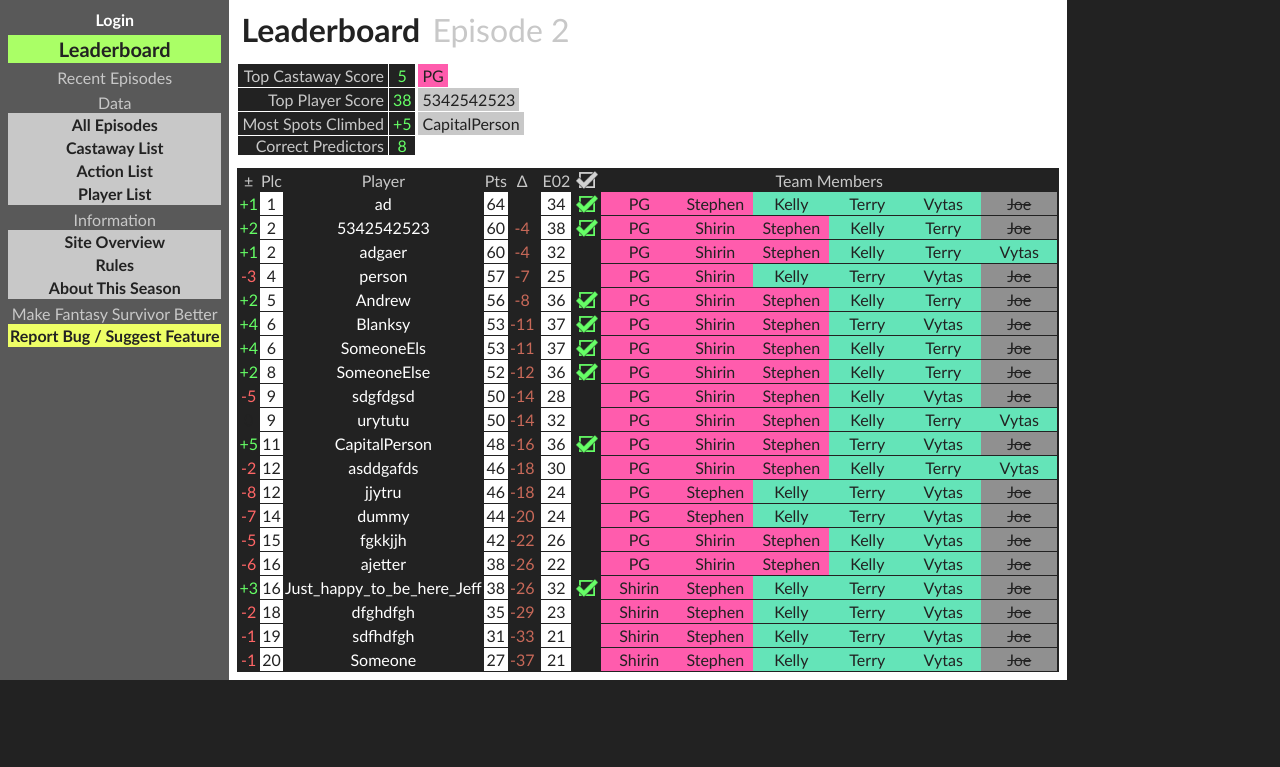
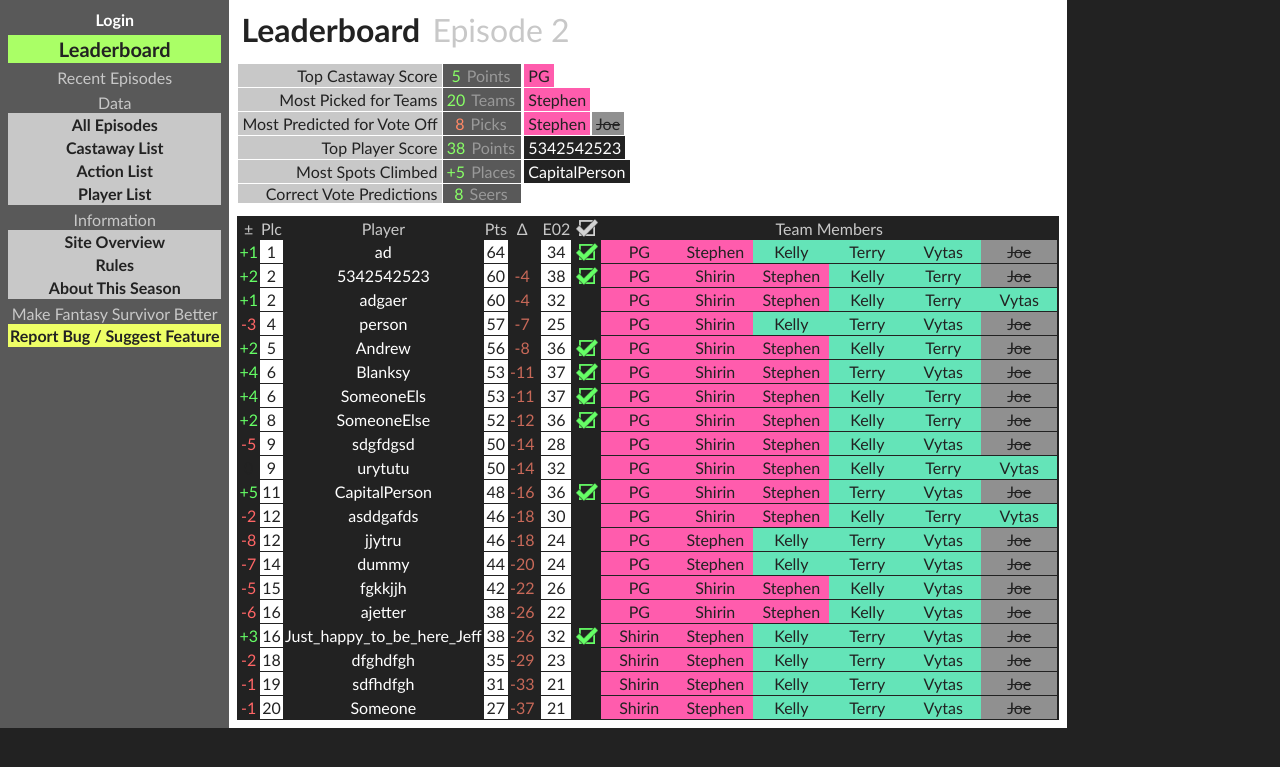
Before and after one commit to alexjetter/survivor, a Django app: page /season31/leaderboard/ in a window 1280 px wide. Shown: the top 767 px of the page. Run offline with Django 3.2, Linux system fonts and the light colour scheme; data comes from the database, SQL or seed files in the repository; both versions use the stored data as it was after the commit.

Commit message:
Added most picked to the leaderboard stats

```diff
--- a/season31/simple.py
+++ b/season31/simple.py
@@ -161,6 +161,48 @@ def getsimpleplayerepisodes(episode, castawaycolordict):
 		simpleplayerepisodes.append(spe)
 	return simpleplayerepisodes
 
+def getsimpleactions():
+	simpleactions = []
+	for action in Action.objects.all():
+		sa = SimpleAction()
+		sa.id = action.id
+		sa.name = action.name
+		sa.score = action.score
+		sa.icon_filename = action.icon_filename
+		sa.description = action.description
+		simpleactions.append(sa)
+	return simpleactions
+
+def getsimpletribes():
+	simpletribes = []
+	for tribe in Tribe.objects.all():
+		st = SimplePerson()
+		st.id = tribe.id
+		st.name = tribe.name
+		st.color = tribe.color
+		simpletribes.append(st)
+	return simpletribes
+
+def getsimpleepisodes():
+	simpleepisodes = []
+	for episode in Episode.objects.all():
+		simpleepisodes.append(getsimpleepisode(episode))
+	return simpleepisodes
+
+def getsimpleepisode(episode):
+	se = SimpleEpisode()
+	se.id = episode.id
+	se.name = "Episode %i" % (episode.number)
+	se.short = episode.short()
+	se.title = episode.title
+	se.number = episode.number
+	se.air_date = episode.air_date
+	se.air_day = episode.air_day()
+	se.team_size = episode.team_size
+	se.is_locked = episode.is_locked
+	se.score_jsps = episode.score_jsps
+	return se
+
 def getsimpleepisodestats(episode, castawaycolordict):
 	simpleepisodestats = SimpleEpisodeStats()
 	for playerepisode in PlayerEpisode.objects.filter(player__hidden = False, episode = episode).order_by('-total_score'):
@@ -205,46 +247,35 @@ def getsimpleepisodestats(episode, castawaycolordict):
 			sp.name = castawayepisode.castaway.name
 			sp.color = castawaycolordict[str(sp.name)]
 			simpleepisodestats.topcastawayscorers.append(sp)
+	for castaway in Castaway.objects.all():
+		teampicks = TeamPick.objects.filter(episode = episode, castaway = castaway)
+		if teampicks.count() > simpleepisodestats.mostteamcastawaycount:
+			simpleepisodestats.mostteamcastawaycount = teampicks.count()
+			simpleepisodestats.mostteamcastaways = []
+			sp = SimplePerson()
+			sp.id = castaway.id
+			sp.name = castaway.name
+			sp.color = castawaycolordict[str(sp.name)]
+			simpleepisodestats.mostteamcastaways.append(sp)
+		elif teampicks.count() == simpleepisodestats.mostteamcastawaycount:
+			sp = SimplePerson()
+			sp.id = castaway.id
+			sp.name = castaway.name
+			sp.color = castawaycolordict[str(sp.name)]
+			simpleepisodestats.mostteamcastaways.append(sp)
+		votepicks = VotePick.objects.filter(episode = episode, castaway = castaway)
+		if votepicks.count() > simpleepisodestats.mostvotecastawaycount:
+			simpleepisodestats.mostvotecastawaycount = votepicks.count()
+			simpleepisodestats.mostvotecastaways = []
+			sp = SimplePerson()
+			sp.id = castaway.id
+			sp.name = castaway.name
+			sp.color = castawaycolordict[str(sp.name)]
+			simpleepisodestats.mostvotecastaways.append(sp)
+		elif votepicks.count() == simpleepisodestats.mostvotecastawaycount:
+			sp = SimplePerson()
+			sp.id = castaway.id
+			sp.name = castaway.name
+			sp.color = castawaycolordict[str(sp.name)]
+			simpleepisodestats.mostvotecastaways.append(sp)
 	return simpleepisodestats
-
-def getsimpleactions():
-	simpleactions = []
-	for action in Action.objects.all():
-		sa = SimpleAction()
-		sa.id = action.id
-		sa.name = action.name
-		sa.score = action.score
-		sa.icon_filename = action.icon_filename
-		sa.description = action.description
-		simpleactions.append(sa)
-	return simpleactions
-
-def getsimpletribes():
-	simpletribes = []
-	for tribe in Tribe.objects.all():
-		st = SimplePerson()
-		st.id = tribe.id
-		st.name = tribe.name
-		st.color = tribe.color
-		simpletribes.append(st)
-	return simpletribes
-
-def getsimpleepisodes():
-	simpleepisodes = []
-	for episode in Episode.objects.all():
-		simpleepisodes.append(getsimpleepisode(episode))
-	return simpleepisodes
-
-def getsimpleepisode(episode):
-	se = SimpleEpisode()
-	se.id = episode.id
-	se.name = "Episode %i" % (episode.number)
-	se.short = episode.short()
-	se.title = episode.title
-	se.number = episode.number
-	se.air_date = episode.air_date
-	se.air_day = episode.air_day()
-	se.team_size = episode.team_size
-	se.is_locked = episode.is_locked
-	se.score_jsps = episode.score_jsps
-	return se
--- a/season31/templates/season31/leaderboard.html
+++ b/season31/templates/season31/leaderboard.html
@@ -18,8 +18,8 @@
 
 		<table class="whiteborder">
 			<tr>
-				<td class="whiteborder bgblack fglightgrey textright padlr4">Top Castaway Score</td>
-				<td class="whiteborder bgblack fggreen5 padlr4">{{ simpleepisodestats.topcastawayscore }}</td>
+				<td class="whiteborder bglightgrey textright padlr4">Top Castaway Score</td>
+				<td class="whiteborder bgdarkgrey fggreen4 padlr4">{{ simpleepisodestats.topcastawayscore }} <span class="fggrey">Points</span></td>
 				<td class="whiteborder textleft">
 					{% for sp in simpleepisodestats.topcastawayscorers %}
 					<div class="floatleft padlr4 marglr1 bg{{ sp.color }}"><a href="{% url 'season31:castaway' sp.id %}">{{ sp.name }}</a></div>
@@ -27,28 +27,46 @@
 				</td>
 			</tr>
 			<tr>
-				<td class="whiteborder bgblack fglightgrey textright padlr4">Top Player Score</td>
-				<td class="whiteborder bgblack fggreen5 padlr4">{{ simpleepisodestats.topplayerscore }}</td>
+				<td class="whiteborder bglightgrey textright padlr4">Most Picked for Teams</td>
+				<td class="whiteborder bgdarkgrey fggreen4 padlr4">{{ simpleepisodestats.mostteamcastawaycount }} <span class="fggrey">Teams</span></td>
+				<td class="whiteborder textleft">
+					{% for sp in simpleepisodestats.mostteamcastaways %}
+					<div class="floatleft padlr4 marglr1 bg{{ sp.color }}"><a href="{% url 'season31:castaway' sp.id %}">{{ sp.name }}</a></div>
+					{% endfor %}
+				</td>
+			</tr>
+			<tr>
+				<td class="whiteborder bglightgrey textright padlr4">Most Predicted for Vote Off</td>
+				<td class="whiteborder bgdarkgrey fgred4 padlr4">{{ simpleepisodestats.mostvotecastawaycount }} <span class="fggrey">Picks</span></td>
+				<td class="whiteborder textleft">
+					{% for sp in simpleepisodestats.mostvotecastaways %}
+					<div class="floatleft padlr4 marglr1 bg{{ sp.color }}"><a href="{% url 'season31:castaway' sp.id %}">{{ sp.name }}</a></div>
+					{% endfor %}
+				</td>
+			</tr>
+			<tr>
+				<td class="whiteborder bglightgrey textright padlr4">Top Player Score</td>
+				<td class="whiteborder bgdarkgrey fggreen4 padlr4">{{ simpleepisodestats.topplayerscore }} <span class="fggrey">Points</span></td>
 				<td class="whiteborder textleft">
 					{% for sp in simpleepisodestats.topplayerscorers %}
-					<div class="floatleft padlr4 marglr1 bglightgrey"><a href="{% url 'season31:player' sp.id %}">{{ sp.name }}</a></div>
+					<div class="floatleft padlr4 marglr1 bgblack"><a href="{% url 'season31:player' sp.id %}" class="fgwhite">{{ sp.name }}</a></div>
 					{% endfor %}
 				</td>
 			</tr>
 			{% if simpleepisodestats.topplayermovement > 0 %}
 			<tr>
-				<td class="whiteborder bgblack fglightgrey textright padlr4">Most Spots Climbed</td>
-				<td class="whiteborder bgblack fggreen5 padlr4">+{{ simpleepisodestats.topplayermovement }}</td>
+				<td class="whiteborder bglightgrey textright padlr4">Most Spots Climbed</td>
+				<td class="whiteborder bgdarkgrey fggreen4 padlr4">+{{ simpleepisodestats.topplayermovement }} <span class="fggrey">Places</span></td>
 				<td class="whiteborder textleft">
 					{% for sp in simpleepisodestats.topplayermovers %}
-					<div class="floatleft padlr4 marglr1 bglightgrey"><a href="{% url 'season31:player' sp.id %}">{{ sp.name }}</a></div>
+					<div class="floatleft padlr4 marglr1 bgblack"><a href="{% url 'season31:player' sp.id %}" class="fgwhite">{{ sp.name }}</a></div>
 					{% endfor %}
 				</td>
 			</tr>
 			{% endif %}
 			<tr>
-				<td class="whiteborder bgblack fglightgrey textright padlr4">Correct Predictors</td>
-				<td class="whiteborder bgblack fggreen5 padlr4">{{ simpleepisodestats.correctpredictions }}</td>
+				<td class="whiteborder bglightgrey textright padlr4">Correct Vote Predictions</td>
+				<td class="whiteborder bgdarkgrey fggreen4 padlr4">{{ simpleepisodestats.correctpredictions }} <span class="fggrey">Seers</span></td>
 			</tr>
 		</table>
 
--- a/season31/views.py
+++ b/season31/views.py
@@ -88,9 +88,6 @@ class EpisodeJSPView(generic.DetailView):
 	template_name = 'season31/episodejsp.html'
 	def get_context_data(self, **kwargs):
 		context = super(EpisodeJSPView, self).get_context_data(**kwargs)
-		context['episodes'] = Episode.objects.all()
-		context['actions'] = Action.objects.all()
-		context['tribes'] = Tribe.objects.all()
 		castawaycolordict = getcastawaycolordict(context['episode'])
 		context['simpleplayerepisodes'] = getsimpleplayerepisodes(context['episode'], castawaycolordict)
 		context['simplecastawayepisodes'] = getsimplecastawayepisodes(context['episode'], castawaycolordict)
```
Also changed, not shown: db.sqlite3.
